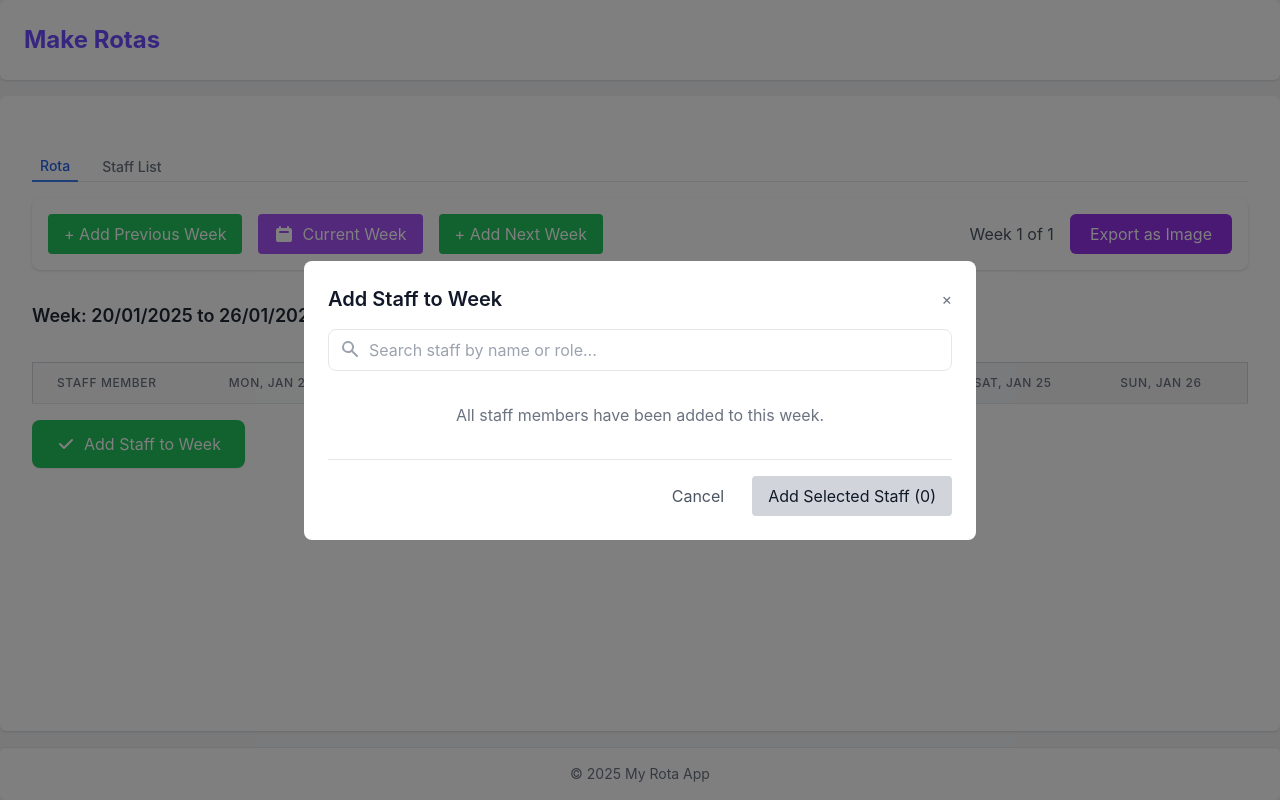
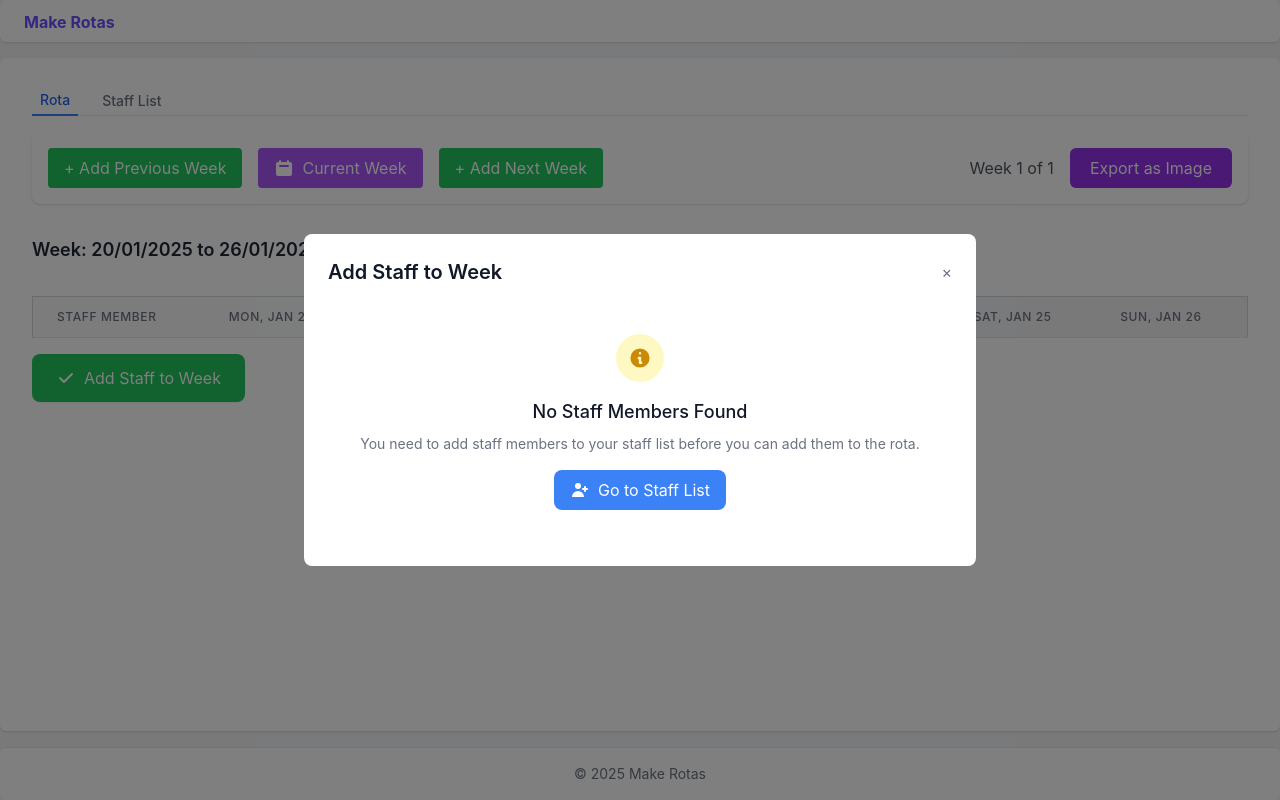
Before and after one commit to sebs-bebs/make-rotas, a Next.js app: page / in a window 1280 px wide. Both pictures are taken after a click on the button "Add Staff to Week". Built offline with nearby package versions, Linux system fonts and the light colour scheme.

Commit message:
mvp frontend 3

```diff
--- a/src/app/layout.js
+++ b/src/app/layout.js
@@ -12,8 +12,8 @@ export default function RootLayout({ children }) {
   return (
     <html lang="en">
       <body className="min-h-screen flex flex-col bg-gray-100">
-        <header className="bg-white shadow p-6 rounded-md mb-4 flex justify-between items-center">
-          <h1 className="text-2xl font-bold text-primary">Make Rotas</h1>
+        <header className="bg-white shadow px-6 pt-2.5 pb-2 rounded-md mb-4 flex justify-between items-center">
+          <h1 className="text-0.5xl font-bold text-primary">Make Rotas</h1>
           {/* Add the navigation buttons here */}
           {/* Removed week navigation buttons as they are now in page.js */}
         </header>
@@ -22,7 +22,7 @@ export default function RootLayout({ children }) {
         </main>
         <footer className="bg-white border-t p-4 text-center rounded-md mt-4">
           <p className="text-sm text-gray-500">
-            © {new Date().getFullYear()} My Rota App
+            © {new Date().getFullYear()} Make Rotas
           </p>
         </footer>
       </body>
--- a/src/app/page.js
+++ b/src/app/page.js
@@ -455,7 +455,7 @@ export default function HomePage() {
   const currentWeek = weeks[currentWeekIndex] || initialWeek;
 
   return (
-    <div className="container mx-auto px-4 py-8">
+    <div className="container mx-auto px-4 pt-1 pb-2">
       {/* Tab Navigation */}
       <div role="tablist" className="flex border-b border-gray-200 mb-4">
         <nav className="-mb-px flex gap-4">
@@ -682,6 +682,32 @@ export default function HomePage() {
                     </button>
                   </div>
 
+                  {staffList.length === 0 ? (
+                    <div className="text-center py-8">
+                      <div className="mx-auto flex items-center justify-center h-12 w-12 rounded-full bg-yellow-100 mb-4">
+                        <svg xmlns="http://www.w3.org/2000/svg" className="h-6 w-6 text-yellow-600" viewBox="0 0 20 20" fill="currentColor">
+                          <path fillRule="evenodd" d="M18 10a8 8 0 11-16 0 8 8 0 0116 0zm-7-4a1 1 0 11-2 0 1 1 0 012 0zM9 9a1 1 0 000 2v3a1 1 0 001 1h1a1 1 0 100-2v-3a1 1 0 00-1-1H9z" clipRule="evenodd" />
+                        </svg>
+                      </div>
+                      <h3 className="text-lg font-medium text-gray-900 mb-2">No Staff Members Found</h3>
+                      <p className="text-sm text-gray-500 mb-4">
+                        You need to add staff members to your staff list before you can add them to the rota.
+                      </p>
+                      <button
+                        onClick={() => {
+                          setShowBulkAddModal(false);
+                          setActiveTab('staff');
+                        }}
+                        className="px-4 py-2 bg-blue-500 text-white rounded-lg hover:bg-blue-600 inline-flex items-center gap-2"
+                      >
+                        <svg xmlns="http://www.w3.org/2000/svg" className="h-5 w-5" viewBox="0 0 20 20" fill="currentColor">
+                          <path d="M8 9a3 3 0 100-6 3 3 0 000 6zM8 11a6 6 0 016 6H2a6 6 0 016-6zM16 7a1 1 0 10-2 0v1h-1a1 1 0 100 2h1v1a1 1 0 102 0v-1h1a1 1 0 100-2h-1V7z" />
+                        </svg>
+                        Go to Staff List
+                      </button>
+                    </div>
+                  ) : (
+                    <>
                       <div className="mb-4">
                         <div className="relative">
                           <input
@@ -785,6 +811,7 @@ export default function HomePage() {
                           onClick={() => {
                             setShowBulkAddModal(false);
                             setSelectedStaff(new Set());
+                            setStaffSearchTerm('');
                           }}
                           className="px-4 py-2 text-gray-600 hover:text-gray-800"
                         >
@@ -793,15 +820,17 @@ export default function HomePage() {
                         <button
                           onClick={handleBulkAddStaff}
                           disabled={selectedStaff.size === 0}
-                      className={`px-4 py-2 rounded ${
+                          className={`px-6 py-2 rounded-lg text-white ${
                             selectedStaff.size === 0
-                          ? 'bg-gray-300 cursor-not-allowed'
-                          : 'bg-blue-500 text-white hover:bg-blue-600'
+                              ? 'bg-gray-400 cursor-not-allowed'
+                              : 'bg-blue-500 hover:bg-blue-600'
                           }`}
                         >
                           Add Selected Staff ({selectedStaff.size})
                         </button>
                       </div>
+                    </>
+                  )}
                 </div>
               </div>
             )}
```
Lines whose indentation alone changed are shown as unchanged.
